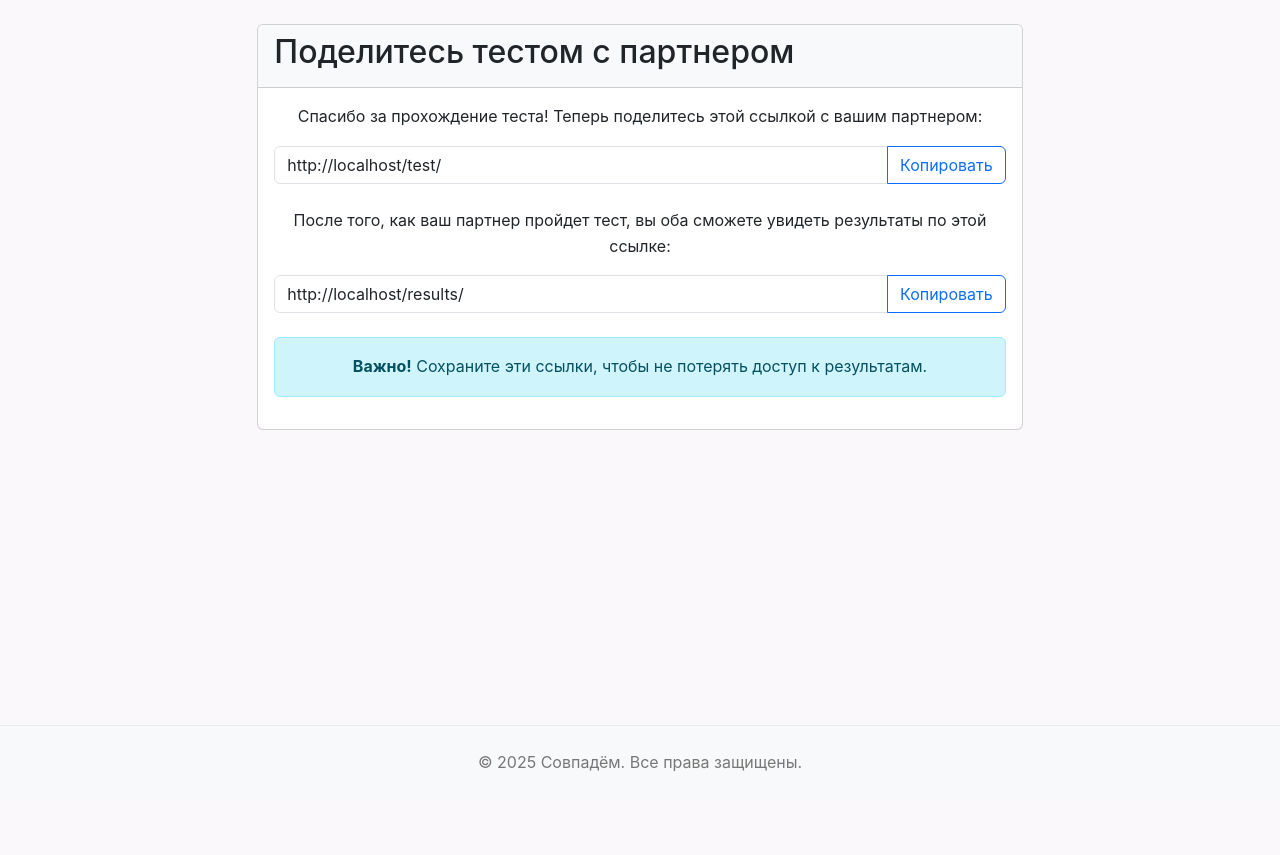
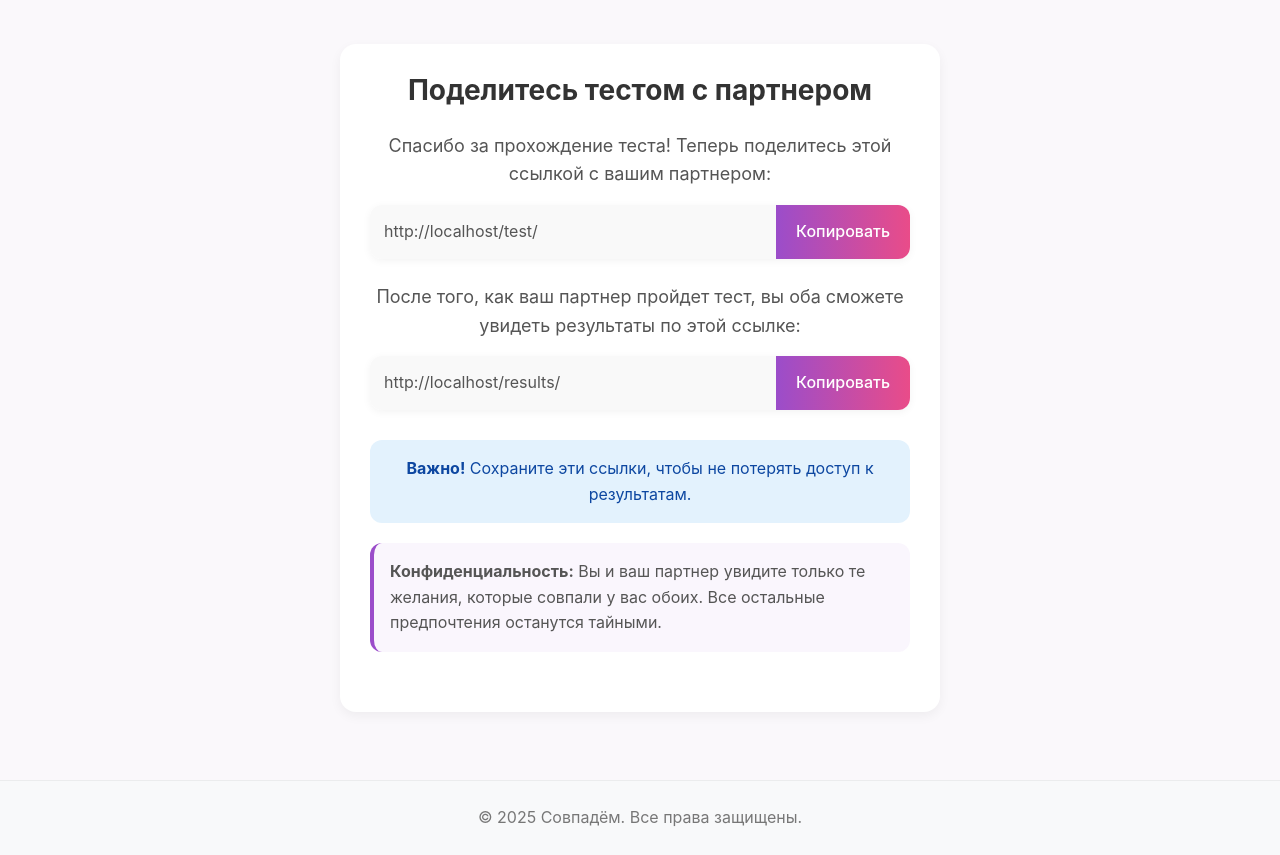
Before and after one commit to lyucean/sovpadem.ru, a PHP site: template src/templates/share.php in a window 1280 px wide. Before the commit the page ends 771 px from the top, so only its background shows below. Run offline with PHP 8.4, Linux system fonts and the light colour scheme; the template is opened without the code that fills it, so the values that code supplies are empty.

Commit message:
Поправил старницу поделиться тестом

```diff
--- a/src/public/css/styles.css
+++ b/src/public/css/styles.css
@@ -543,3 +543,95 @@ footer p {
         padding: 30px 20px;
     }
 }
+
+/* Стили для страницы поделиться */
+.share-section {
+    margin-bottom: 30px;
+}
+
+.share-text {
+    font-size: 18px;
+    color: #555;
+    margin-bottom: 16px;
+    text-align: center;
+}
+
+.share-link-container {
+    display: flex;
+    margin-bottom: 20px;
+    box-shadow: 0 2px 8px rgba(0, 0, 0, 0.05);
+    border-radius: 12px;
+    overflow: hidden;
+}
+
+.share-link-input {
+    flex: 1;
+    padding: 14px;
+    border: none;
+    background-color: #f9f9f9;
+    font-size: 16px;
+    color: #555;
+}
+
+.share-link-input:focus {
+    outline: none;
+    background-color: #f5f5f5;
+}
+
+.share-button {
+    padding: 0 20px;
+    background: linear-gradient(90deg, #9b4dca, #e94c89);
+    color: white;
+    border: none;
+    font-weight: 500;
+    cursor: pointer;
+    transition: all 0.2s ease;
+}
+
+.share-button:hover {
+    background: linear-gradient(90deg, #8a3cb9, #d43b78);
+}
+
+.share-note {
+    margin-top: 30px;
+    padding: 16px;
+    background-color: #e3f2fd;
+    border-radius: 12px;
+    color: #0d47a1;
+    font-size: 16px;
+    text-align: center;
+}
+
+.privacy-note {
+    margin-top: 20px;
+    padding: 16px;
+    background-color: rgba(155, 77, 202, 0.05);
+    border-radius: 12px;
+    border-left: 4px solid #9b4dca;
+    color: #555;
+    font-size: 16px;
+}
+
+.mt-4 {
+    margin-top: 24px;
+}
+
+/* Адаптивность для страницы поделиться */
+@media (max-width: 768px) {
+    .share-link-container {
+        flex-direction: column;
+    }
+
+    .share-link-input {
+        border-radius: 12px 12px 0 0;
+    }
+
+    .share-button {
+        padding: 12px;
+        border-radius: 0 0 12px 12px;
+    }
+
+    .share-text {
+        font-size: 16px;
+    }
+}
--- a/src/templates/share.php
+++ b/src/templates/share.php
@@ -1,29 +1,30 @@
 <?php ob_start(); ?>
 
-<div class="row justify-content-center">
-    <div class="col-md-8">
-        <div class="card">
-            <div class="card-header">
-                <h2>Поделитесь тестом с партнером</h2>
+<div class="test-container">
+    <div class="test-card">
+        <h1 class="test-title">Поделитесь тестом с партнером</h1>
+
+        <div class="share-section">
+            <p class="share-text">Спасибо за прохождение теста! Теперь поделитесь этой ссылкой с вашим партнером:</p>
+
+            <div class="share-link-container">
+                <input type="text" id="shareLink" class="share-link-input" value="<?= "http://" . $_SERVER['HTTP_HOST'] . "/test/" . htmlspecialchars($shareId) ?>" readonly>
+                <button class="share-button" id="copyBtn">Копировать</button>
             </div>
-            <div class="card-body text-center">
-                <p>Спасибо за прохождение теста! Теперь поделитесь этой ссылкой с вашим партнером:</p>
 
-                <div class="input-group mb-3">
-                    <input type="text" id="shareLink" class="form-control" value="<?= "http://" . $_SERVER['HTTP_HOST'] . "/test/" . htmlspecialchars($shareId) ?>" readonly>
-                    <button class="btn btn-outline-primary" type="button" id="copyBtn">Копировать</button>
-                </div>
+            <p class="share-text mt-4">После того, как ваш партнер пройдет тест, вы оба сможете увидеть результаты по этой ссылке:</p>
 
-                <p class="mt-4">После того, как ваш партнер пройдет тест, вы оба сможете увидеть результаты по этой ссылке:</p>
+            <div class="share-link-container">
+                <input type="text" id="resultsLink" class="share-link-input" value="<?= "http://" . $_SERVER['HTTP_HOST'] . "/results/" . htmlspecialchars($shareId) ?>" readonly>
+                <button class="share-button" id="copyResultsBtn">Копировать</button>
+            </div>
 
-                <div class="input-group mb-3">
-                    <input type="text" id="resultsLink" class="form-control" value="<?= "http://" . $_SERVER['HTTP_HOST'] . "/results/" . htmlspecialchars($shareId) ?>" readonly>
-                    <button class="btn btn-outline-primary" type="button" id="copyResultsBtn">Копировать</button>
-                </div>
+            <div class="share-note">
+                <strong>Важно!</strong> Сохраните эти ссылки, чтобы не потерять доступ к результатам.
+            </div>
 
-                <div class="alert alert-info mt-4">
-                    <strong>Важно!</strong> Сохраните эти ссылки, чтобы не потерять доступ к результатам.
-                </div>
+            <div class="privacy-note">
+                <strong>Конфиденциальность:</strong> Вы и ваш партнер увидите только те желания, которые совпали у вас обоих. Все остальные предпочтения останутся тайными.
             </div>
         </div>
     </div>
@@ -31,26 +32,26 @@
 
 <?php
 $content = ob_get_clean();
+$title = 'Поделитесь тестом - Совпадём';
 include 'layout.php';
 ?>
 
-<!-- Перемещаем скрипт после включения layout.php, чтобы jQuery был уже загружен -->
 <script>
 document.addEventListener('DOMContentLoaded', function() {
-    $('#copyBtn').click(function() {
+    document.getElementById('copyBtn').addEventListener('click', function() {
         const shareLink = document.getElementById('shareLink');
         shareLink.select();
         document.execCommand('copy');
-        $(this).text('Скопировано!');
-        setTimeout(() => $(this).text('Копировать'), 2000);
+        this.textContent = 'Скопировано!';
+        setTimeout(() => this.textContent = 'Копировать', 2000);
     });
 
-    $('#copyResultsBtn').click(function() {
+    document.getElementById('copyResultsBtn').addEventListener('click', function() {
         const resultsLink = document.getElementById('resultsLink');
         resultsLink.select();
         document.execCommand('copy');
-        $(this).text('Скопировано!');
-        setTimeout(() => $(this).text('Копировать'), 2000);
+        this.textContent = 'Скопировано!';
+        setTimeout(() => this.textContent = 'Копировать', 2000);
     });
 });
 </script>
```
